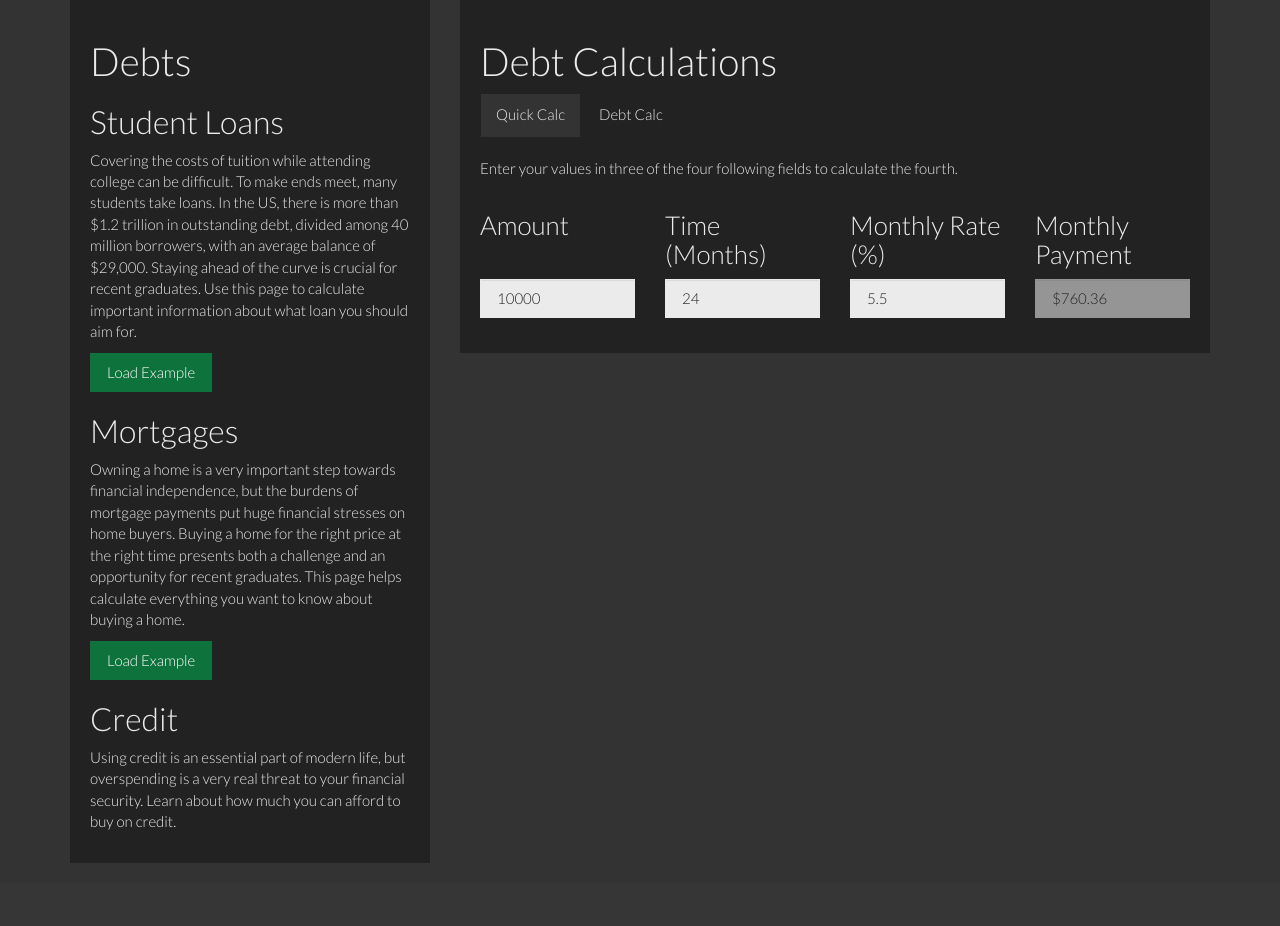
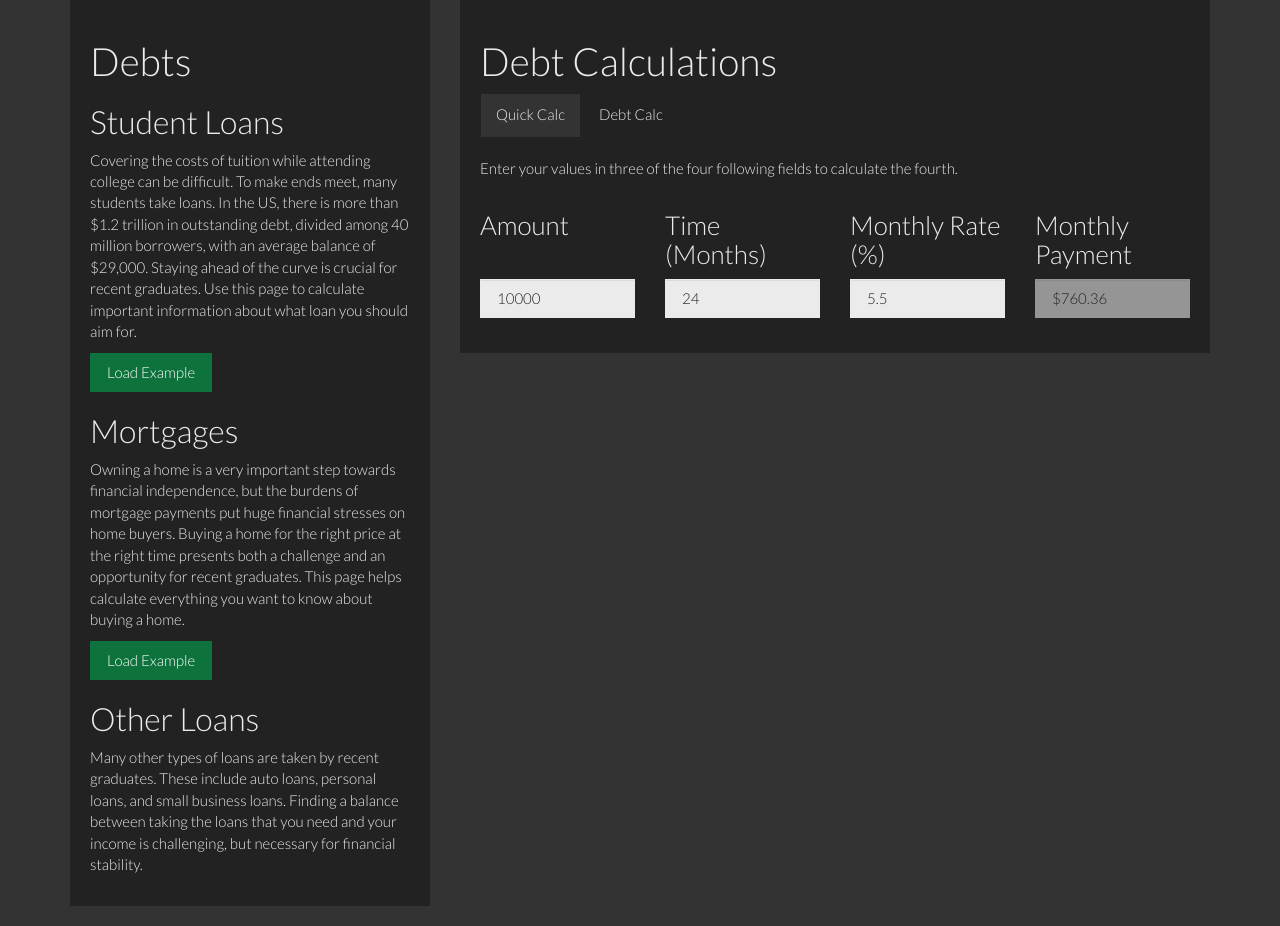
Before and after one commit to RaikesCohort2013/code-one-2015, a Django app: page /debts/ in a window 1280 px wide. Shown: the part 62-988 px from the top of the page. Before the commit the page ends 925 px from the top, so only its background shows below. Run offline with Django 3.2, Linux system fonts and the light colour scheme; some libraries are stand-ins or nearby versions.

Commit message:
Removed the credit description. Replaced with other loans

```diff
--- a/web/templates/pages/debts.html
+++ b/web/templates/pages/debts.html
@@ -14,8 +14,9 @@
 <p>Owning a home is a very important step towards financial independence, but the burdens of mortgage payments put huge financial stresses on home buyers. Buying a home for the right price at the right time presents both a challenge and an opportunity for recent graduates. This page helps calculate everything you want to know about buying a home.</p>
 <button class="btn btn-primary" data-bind="click: mortgageDebtExample">Load Example</button>
 
-<h2>Credit</h2>
-<p>Using credit is an essential part of modern life, but overspending is a very real threat to your financial security. Learn about how much you can afford to buy on credit.</p>
+<h2>Other Loans</h2>
+<p>Many other types of loans are taken by recent graduates. These include auto loans, personal loans, and small business loans. Finding a balance between taking the loans that you need and your income is challenging, but necessary for financial stability.</p>
+
 
 {% endblock %}
 
```
